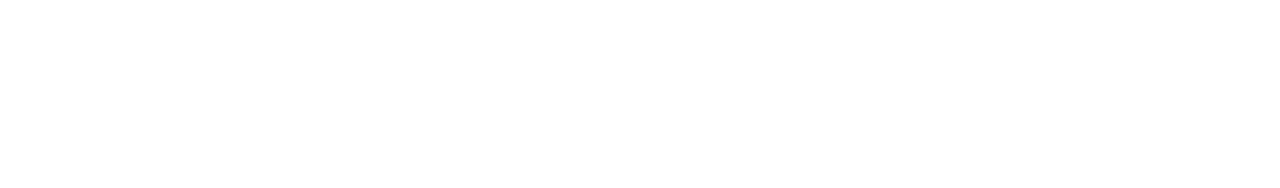
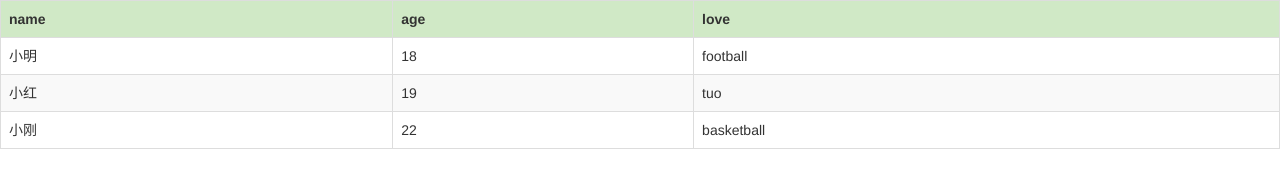
Before and after one commit to ccairfly/cc_web, a plain HTML site: page index.html in a window 1280 px wide. Drawn offline with Linux system fonts and the light colour scheme.

Commit message:
feat:table control

```diff
--- a/index.html
+++ b/index.html
@@ -18,7 +18,30 @@
     <![endif]-->
   </head>
   <body>
-    <div ></div>
+    <div>
+      <table class="table table-striped table-bordered table-hover ">
+        <tr class="success">
+          <th>name</th>
+          <th>age</th>
+          <th>love</th>
+        </tr>
+        <tr >
+          <td>小明</td>
+          <td>18</td>
+          <td>football</td>
+        </tr>
+        <tr>
+          <td>小红</td>
+          <td>19</td>
+          <td>tuo</td>
+        </tr>
+        <tr>
+          <td>小刚</td>
+          <td>22</td>
+          <td>basketball</td>
+        </tr>
+      </table>
+    </div>
 
     <!-- jQuery (Bootstrap 的所有 JavaScript 插件都依赖 jQuery，所以必须放在前边) -->
     <script src="./jquery-1.12.4.js"></script>
```
